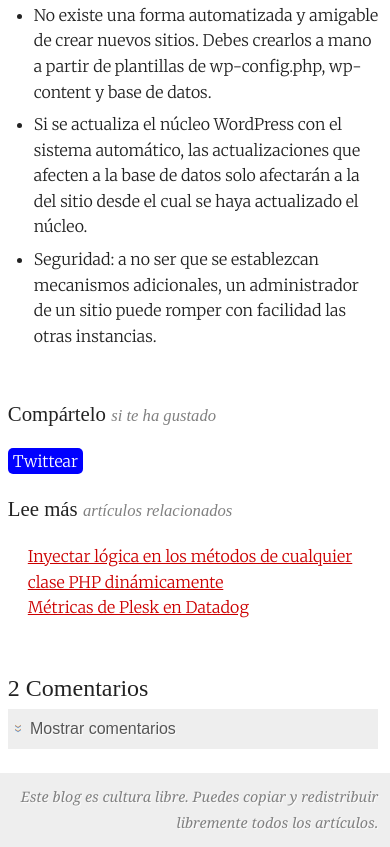
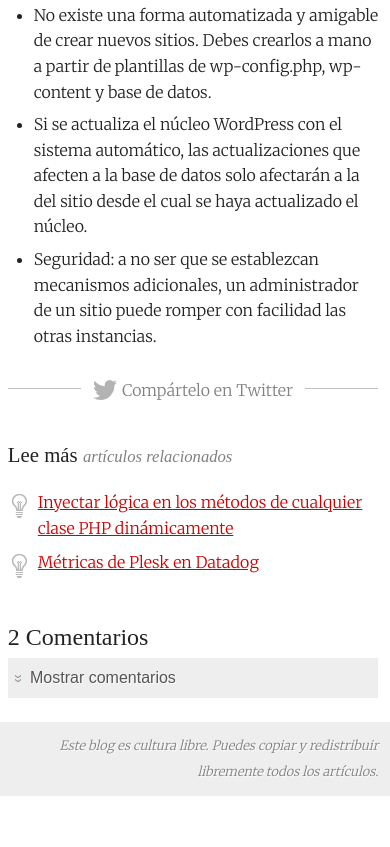
Before and after one commit to isra00/mini13, a plain HTML site: page index.html in a window 390 px wide. Shown: the part 5551-6398 px from the top of the page. After the commit the page ends 6347 px from the top, so only its background shows below. Drawn offline with nearby package versions, Linux system fonts and the light colour scheme; a script that the page names is missing; a web font is replaced by a local one.

Commit message:
Change media query for biggest screens, implemented 'tweet this'

```diff
--- a/css/mini13-big.css
+++ b/css/mini13-big.css
@@ -5,6 +5,8 @@ body {
   padding: 0;
   font-family: Merriweather, serif;
 }
+
+/****************************** GENERAL LAYOUT ********************************/
 
 header {
   max-width: 1043px;
@@ -19,12 +21,29 @@ header {
   }
 
 .content {
-  max-width: 1040px;
-  margin: 3% auto 1%;
+  padding: 0 3%;
+  margin: 0;
 }
+
+footer.main-footer {
+  padding: 1em;
+}
+
+/******************************** SINGLE POST *********************************/
 
 .post-body {
   margin: 4% 0 4%;
 }
+  .post-body ul {
+    padding-left: 2.5em;
+  }
+
+.post footer {
+  padding-top: 4%;
+}
+
+.comments .show-comments {
+  padding: 1em 1em 1em 2em;
+}
 
 } /* end media query */
--- a/css/mini13-extra.css
+++ b/css/mini13-extra.css
@@ -1,12 +1,9 @@
-@media only screen and (min-width: 768px) and (max-width: 1040px) {
+@media only screen and (min-width: 900px) and (max-width: 1040px) {
 
-  .content {
-    padding: 0 3%;
-  }
 
 }
 
-@media only screen and (min-width: 1040px) {
+@media only screen and (min-width: 1200px) {
 
   body {
     font-size: 19px;
@@ -17,10 +14,16 @@
     font-size: 1.8em;
     line-height: 1.3em;
     height: 76px;
-    padding-bottom: .45em;
+    padding-bottom: .44em;
   }
     header h2 span {
       line-height: 1.35em;
     }
 
+  .content {
+    max-width: 1040px;
+    margin: 3% auto 1%;
+    padding: 0;
+  }
+
 }
--- a/css/mini13-small.css
+++ b/css/mini13-small.css
@@ -72,9 +72,8 @@ footer.main-footer {
   text-align: right;
   background: #eee;
   color: gray;
-  font-size: .9em;
+  font-size: .8em;
   font-style: italic;
-  font-family: georgia, serif;
   text-shadow: 1px 1px 1px white;
   margin-top: 6%;
 }
@@ -120,13 +119,38 @@ footer.main-footer {
   }
 
 .post footer {
-  padding: 4% 0;
+  padding: 6% 0 2%;
+  margin: 0;
 }
-  .post footer p {
-    margin: 0;
+  .share {
+    border-top: 1px solid silver;
+    text-align: center;
   }
+    .share .inside {
+      margin-top: -1.2em;
+    }
+    .share a {
+      padding: .7em;
+      color: gray;
+      text-decoration: none;
+      display: inline-block;
+      line-height: 1em;
+      border: 1px solid transparent;
+      border-bottom: 2px solid transparent;
+      background: white;
+    }
+      .share a:hover {
+        border: 1px solid silver;
+        border-bottom: 2px solid silver;
+      }
+    a.share-twitter {
+      background: white url(../img/tweet.png) .7em center no-repeat;
+      padding-left: 2.5em;
+    }
+
   .post footer h3 {
     font-size: 1.3em;
+    margin-top: 1.5em;
   }
     .post footer h3 span {
       color: gray;
@@ -134,12 +158,16 @@ footer.main-footer {
       font-size: .8em;
     }
 
-.related-articles {
-  padding-left: 0;
-}
-  .related-articles li {
-    padding-left: 20px;
+  .related-posts ul {
+    padding-left: 0;
   }
+    .related-posts li {
+      padding-left: 30px;
+      list-style-type: none;
+      margin-top: .5em;
+      background: url(../img/bulb_off.png) left 4px no-repeat;
+      min-height: 28px;
+    }
 
 
 
@@ -158,18 +186,3 @@ footer.main-footer {
     text-shadow: 1px 1px 1px white;
     color: #555;
   }
-
-
-
-
-/*
- * OTROS
- */
-
-.twittear {
-  border-radius: 5px;
-  background: blue;
-  color: white;
-  padding: 3px 5px;
-  text-decoration: none;
-}
--- a/index.html
+++ b/index.html
@@ -79,19 +79,23 @@ DocumentRoot /var/www/wp-multisite</pre>
             <li>Seguridad: a no ser que se establezcan mecanismos adicionales, un administrador de un sitio puede romper con facilidad las otras instancias.</li>
             </ul>
           </div><!--/.post-body -->
+
           <footer>
             <div class="share">
-              <h3>Compártelo <span>si te ha gustado</span></h3>
-              <a href="" class="twittear">Twittear</a>
+              <div class="inside">
+                <a href="" class="share-twitter">Compártelo en Twitter</a>
+                <!-- You can add more links here -->
+              </div>
             </div>
             <aside class="related-posts">
               <h3>Lee más <span>artículos relacionados</h3></h3>
-              <ul class="related-articles">
+              <ul>
                 <li><a href="">Inyectar lógica en los métodos de cualquier clase PHP dinámicamente</a></li>
                 <li><a href="">Métricas de Plesk en Datadog</a></li>
               </ul>
             </aside>
           </footer>
+
           <section class="comments">
             <h3>2 Comentarios</h3>
             <a href="" class="show-comments">Mostrar comentarios</a>
```
Also changed, not shown: img/bulb_off.png (added), img/campo-marzio-tile.jpg (deleted), img/tweet.png (added).
